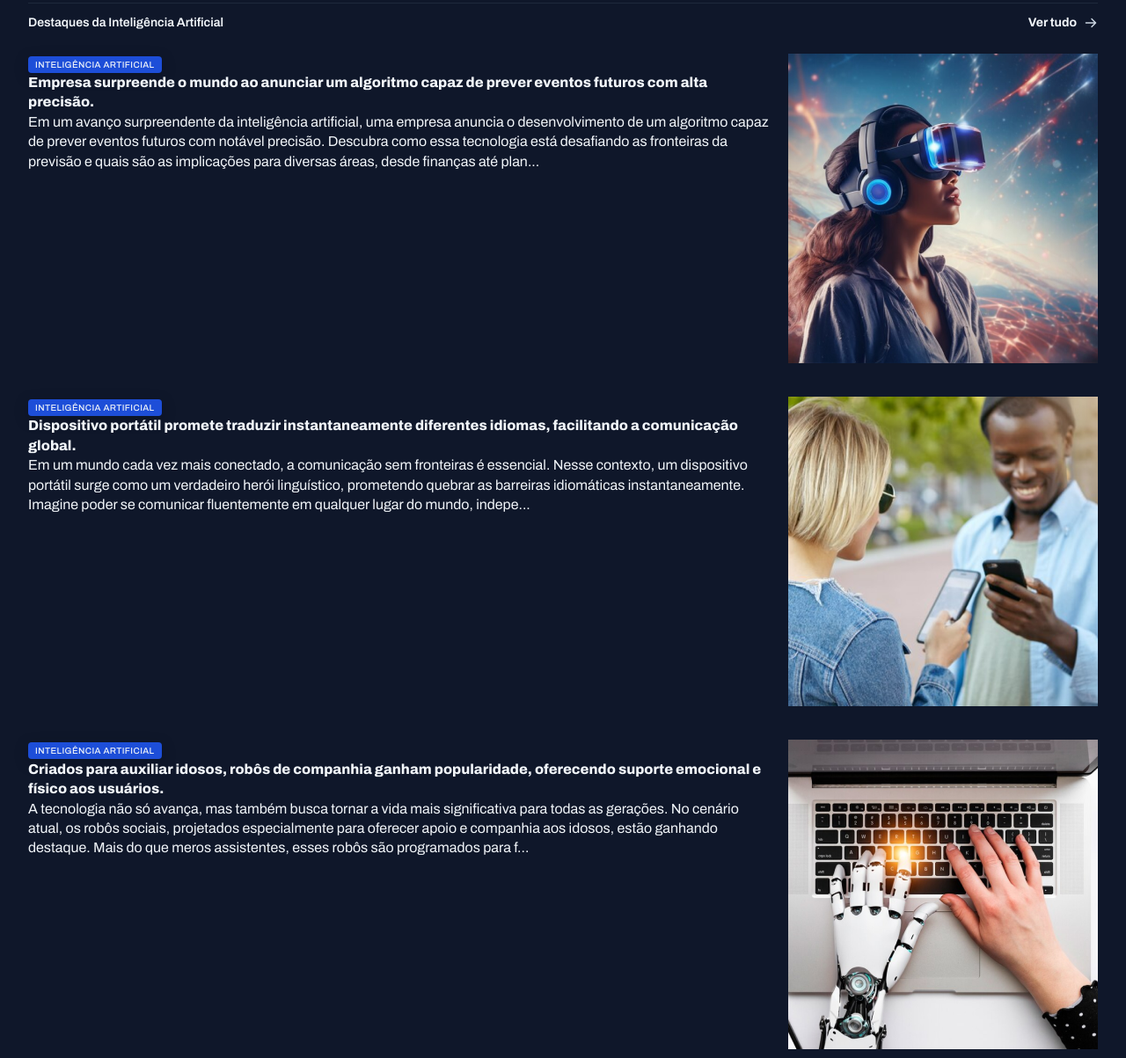
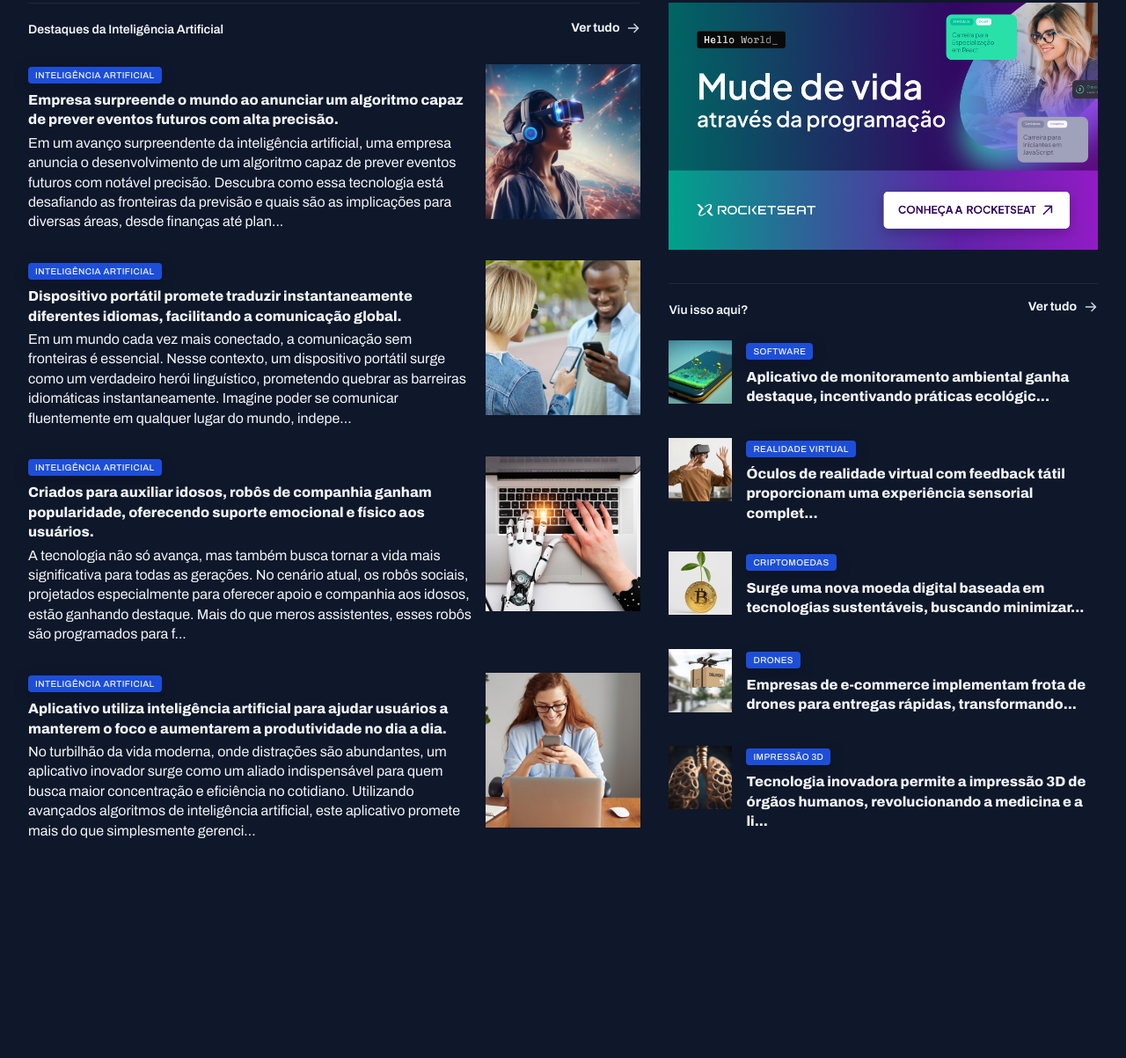
Before and after one commit to gustavimm/Portal-de-noticias, a plain HTML site: page index.html in a window 1280 px wide. Shown: the part 1052-2255 px from the top of the page at 88% size. After the commit the page ends 2048 px from the top, so only its background shows below. Drawn offline with Linux system fonts and the light colour scheme.

Commit message:
estilizando últimos cards

```diff
--- a/index.html
+++ b/index.html
@@ -237,7 +237,7 @@
 
     </section>
 
-    <div>
+    <aside>
         <div id="ads">
             <img src="assets/images/Ads.png" alt="">
         </div>
@@ -266,7 +266,7 @@
                     <div>
                         <span class="content-tag">Software</span>
                         <h3 class="text-xl">
-                            Aplicativo de monitoramento ambiental ganha destaque, incentivando práticas ecológicas e prom...
+                            Aplicativo de monitoramento ambiental ganha destaque, incentivando práticas ecológic...
                         </h3>
 
                     </div>
@@ -298,7 +298,7 @@
                     <div>
                         <span class="content-tag">Criptomoedas</span>
                         <h3 class="text-xl">
-                            Surge uma nova moeda digital baseada em tecnologias sustentáveis, buscando minimizar o i...
+                            Surge uma nova moeda digital baseada em tecnologias sustentáveis, buscando minimizar...
                         </h3>
 
                     </div>
@@ -314,7 +314,7 @@
                     <div>
                         <span class="content-tag">Drones</span>
                         <h3 class="text-xl">
-                            Empresas de e-commerce implementam frota de drones para entregas rápidas, transformando o ce...
+                            Empresas de e-commerce implementam frota de drones para entregas rápidas, transformando...
                         </h3>
 
                     </div>
@@ -339,7 +339,7 @@
 
             </div>
         </section>
-    </div>
+    </aside>
   </main>
 </body>
 </html>
--- a/styles/global.css
+++ b/styles/global.css
@@ -55,8 +55,16 @@ img{
 }
 
 main{
-    margin-top: 40px;
-    gap: 80px;
+    margin-block: 40px;
+    row-gap: 80px;
+    column-gap: 32px;
+
+    grid-template-columns: 2fr 1.4fr;
+
+    grid-template-areas:
+    "featured featured"
+    "weekly weekly"
+    "ai aside";
 }
 
 .content-tag{
--- a/styles/sections.css
+++ b/styles/sections.css
@@ -24,6 +24,7 @@ section header{
 }
 
 #featured{
+    grid-area: featured;
     img{
         height: 100%;
         object-fit: cover;
@@ -63,6 +64,8 @@ section header{
 
 #weekly{
 
+    grid-area: weekly;
+
     &>div{
         grid-template-columns: repeat(4, 292px);
     }
@@ -85,3 +88,37 @@ section header{
         }
     }
 }
+
+#ai{
+    grid-area: ai;
+    img{
+        width: 176px;
+        aspect-ratio: 1/1;
+        object-fit: cover;
+    }
+
+    h3{
+        margin-block: 8px 4px;
+    }
+
+}
+
+aside{
+    grid-area: aside;
+}
+
+#more{
+
+    margin-top: 32px;
+
+    h3{
+        margin-top: 8px;
+    }
+
+
+    img{
+        width: 72px;
+        aspect-ratio: 1/1;
+        object-fit: cover;
+    }
+}
```
